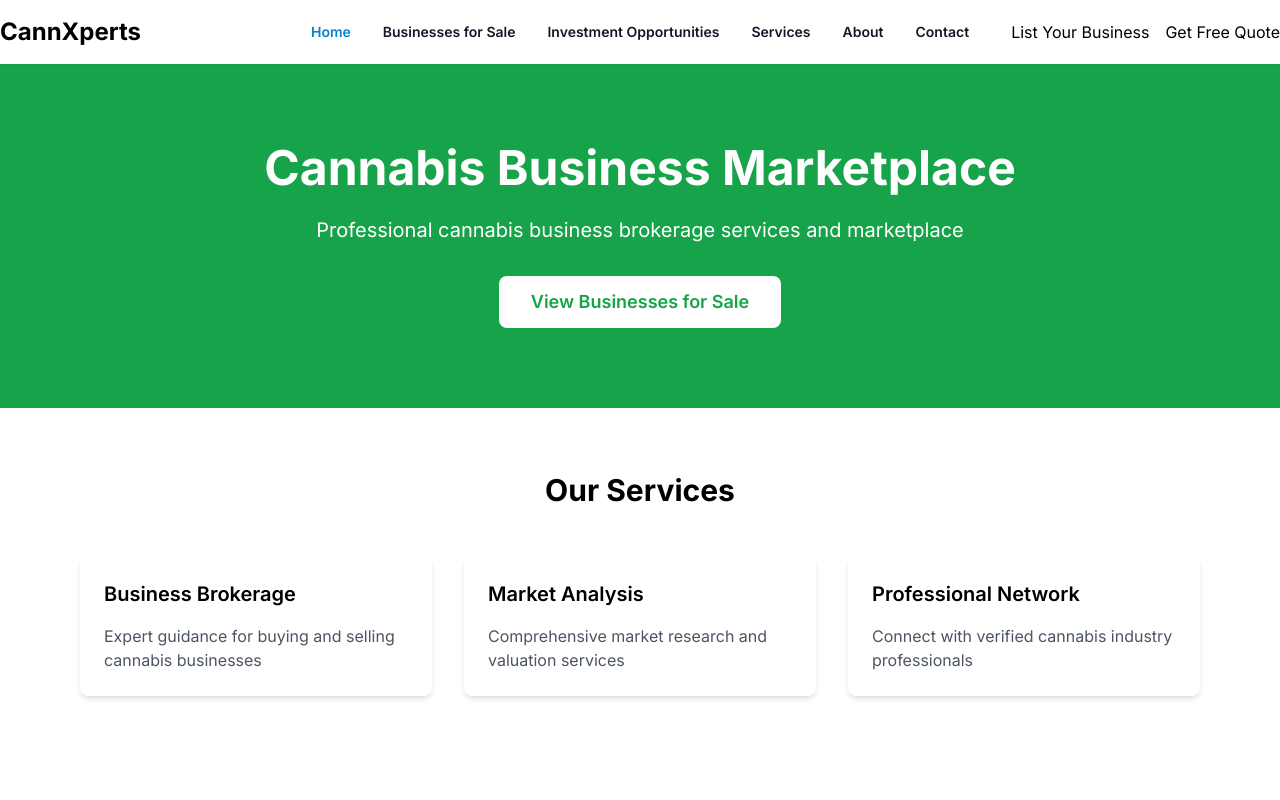
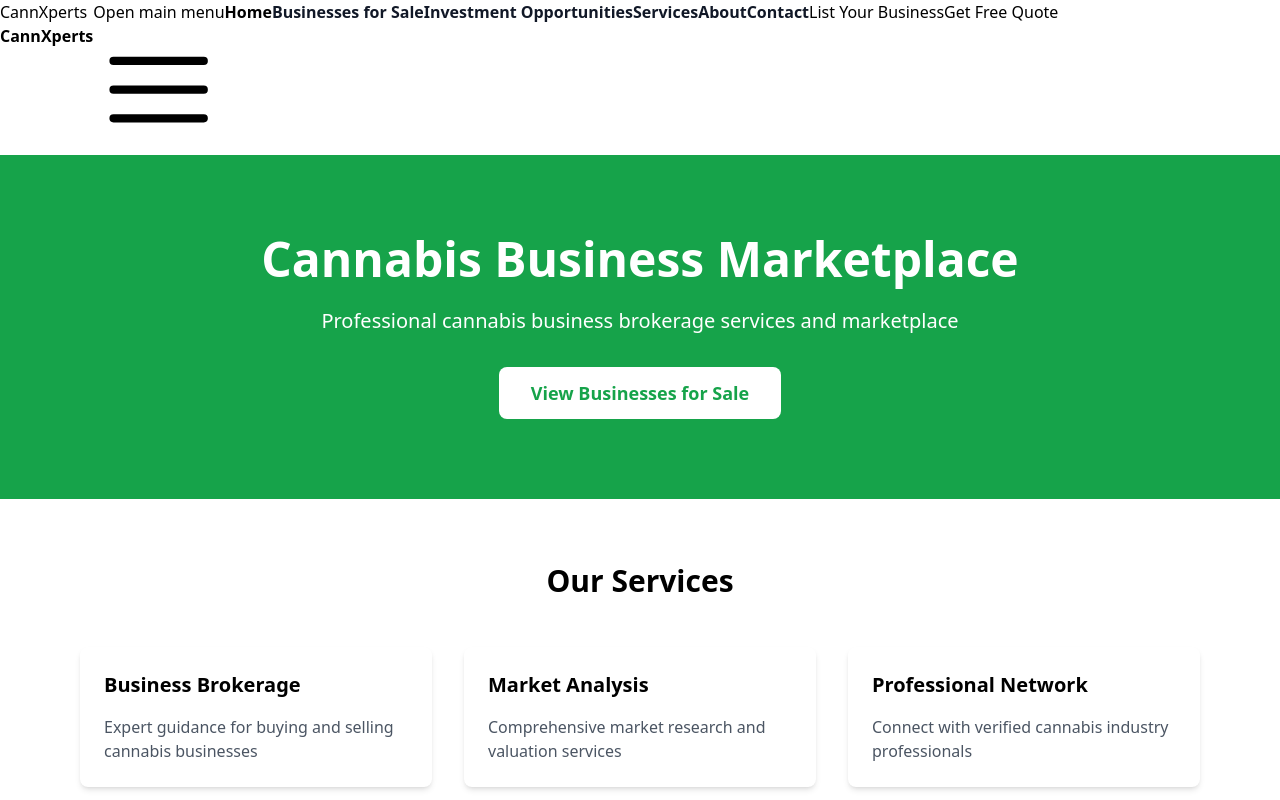
Before and after one commit to CannXperts/cannxperts-platform, a Next.js app: page / in a window 1280 px wide. Shown: the top 800 px of the page. Built offline with nearby package versions, Linux system fonts and the light colour scheme.

Commit message:
Update tailwind.config.js

```diff
--- a/tailwind.config.js
+++ b/tailwind.config.js
@@ -1,110 +1,8 @@
 /** @type {import('tailwindcss').Config} */
 module.exports = {
-  content: [
-    './pages/**/*.{js,ts,jsx,tsx,mdx}',
-    './components/**/*.{js,ts,jsx,tsx,mdx}',
-    './app/**/*.{js,ts,jsx,tsx,mdx}',
-  ],
+  content: ['./app/**/*.{js,ts,jsx,tsx}'],
   theme: {
-    extend: {
-      colors: {
-        primary: {
-          50: '#f0f9ff',
-          100: '#e0f2fe',
-          200: '#bae6fd',
-          300: '#7dd3fc',
-          400: '#38bdf8',
-          500: '#0ea5e9',
-          600: '#0284c7',
-          700: '#0369a1',
-          800: '#075985',
-          900: '#0c4a6e',
-        },
-        cannabis: {
-          50: '#f7fee7',
-          100: '#ecfccb',
-          200: '#d9f99d',
-          300: '#bef264',
-          400: '#a3e635',
-          500: '#84cc16',
-          600: '#65a30d',
-          700: '#4d7c0f',
-          800: '#365314',
-          900: '#1a2e05',
-        },
-        success: {
-          50: '#f0fdf4',
-          100: '#dcfce7',
-          200: '#bbf7d0',
-          300: '#86efac',
-          400: '#4ade80',
-          500: '#22c55e',
-          600: '#16a34a',
-          700: '#15803d',
-          800: '#166534',
-          900: '#14532d',
-        },
-        warning: {
-          50: '#fffbeb',
-          100: '#fef3c7',
-          200: '#fde68a',
-          300: '#fcd34d',
-          400: '#fbbf24',
-          500: '#f59e0b',
-          600: '#d97706',
-          700: '#b45309',
-          800: '#92400e',
-          900: '#78350f',
-        },
-        error: {
-          50: '#fef2f2',
-          100: '#fee2e2',
-          200: '#fecaca',
-          300: '#fca5a5',
-          400: '#f87171',
-          500: '#ef4444',
-          600: '#dc2626',
-          700: '#b91c1c',
-          800: '#991b1b',
-          900: '#7f1d1d',
-        },
-      },
-      fontFamily: {
-        sans: ['Inter', 'system-ui', 'sans-serif'],
-        display: ['Lexend', 'system-ui', 'sans-serif'],
-      },
-      spacing: {
-        '18': '4.5rem',
-        '88': '22rem',
-        '104': '26rem',
-        '128': '32rem',
-      },
-      animation: {
-        'fade-in': 'fadeIn 0.5s ease-in-out',
-        'slide-up': 'slideUp 0.3s ease-out',
-        'bounce-gentle': 'bounceGentle 2s infinite',
-      },
-      keyframes: {
-        fadeIn: {
-          '0%': { opacity: '0' },
-          '100%': { opacity: '1' },
-        },
-        slideUp: {
-          '0%': { transform: 'translateY(10px)', opacity: '0' },
-          '100%': { transform: 'translateY(0)', opacity: '1' },
-        },
-        bounceGentle: {
-          '0%, 100%': { transform: 'translateY(-5%)' },
-          '50%': { transform: 'translateY(0)' },
-        },
-      },
-      backdropBlur: {
-        xs: '2px',
-      },
-    },
+    extend: {},
   },
-  plugins: [
-    require('@tailwindcss/forms'),
-    require('@tailwindcss/typography'),
-  ],
+  plugins: [],
 }
```
